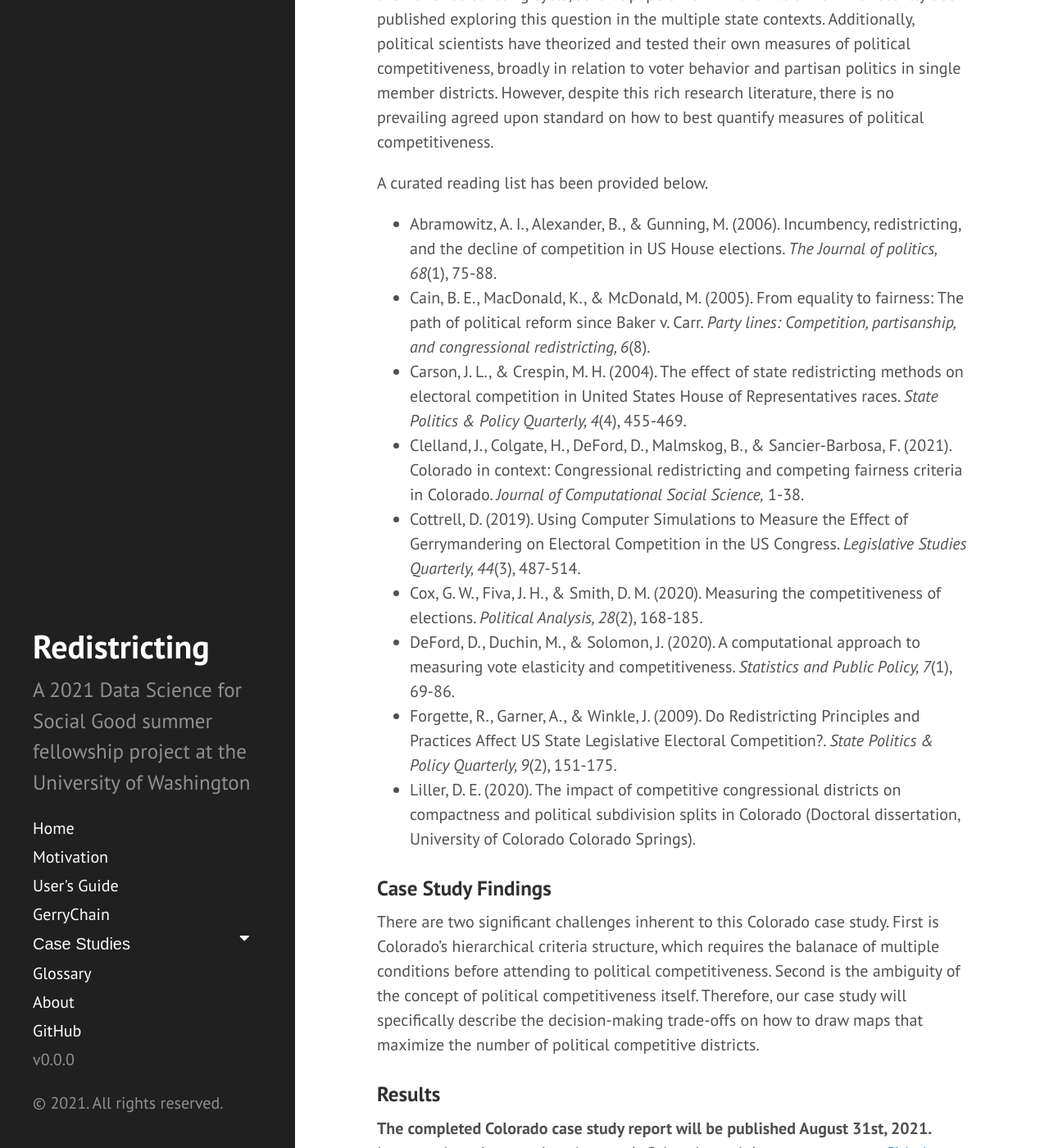
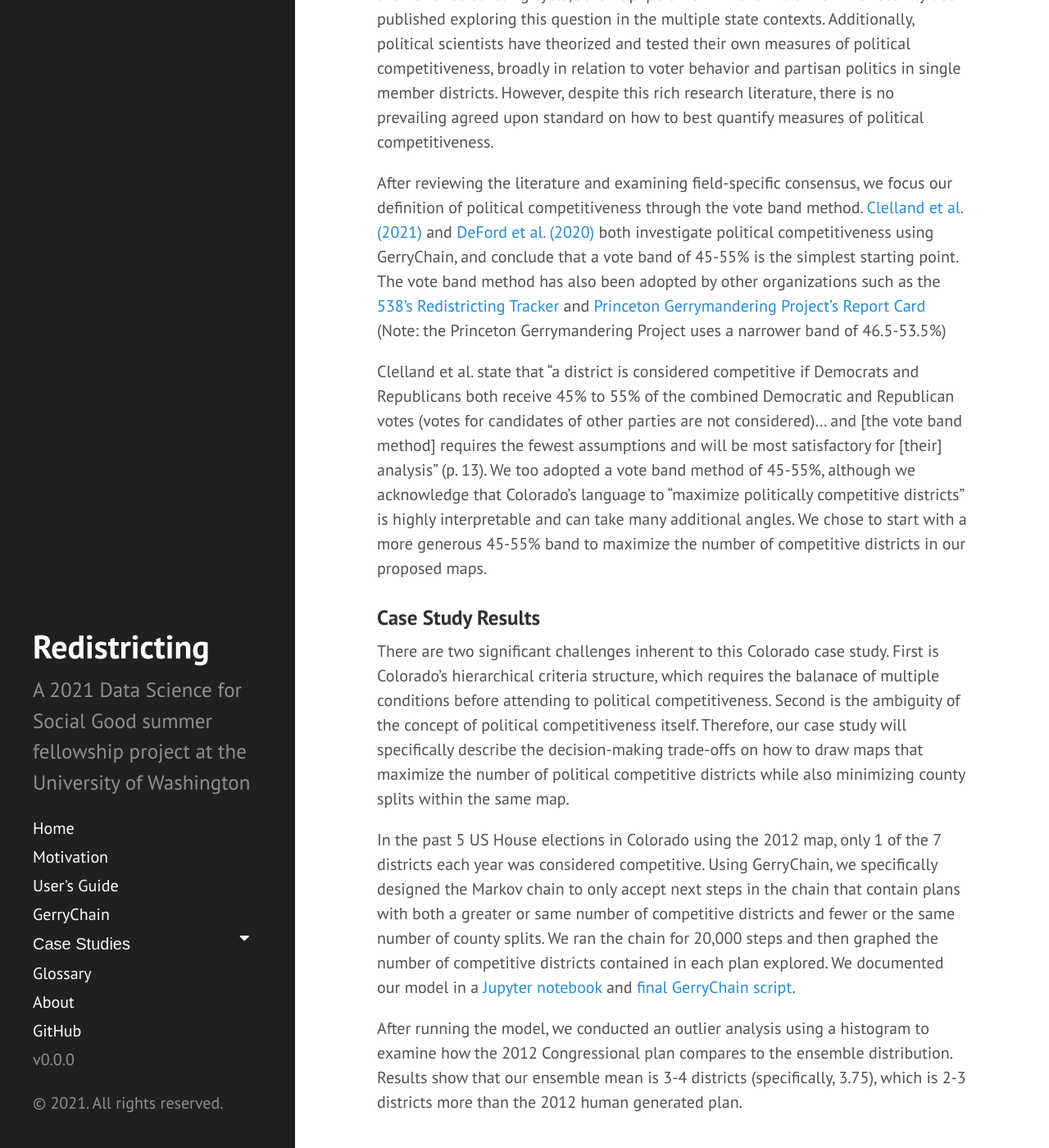
Before and after one commit to uwescience/DSSG2021-redistricting-website, a Jekyll site: the page built from colorado.md, in a window 1280 px wide and 1400 px high, scrolled down 1896 px. Shown: the whole window at 82% size. Built offline with Jekyll 4.4.1, drawn with Linux system fonts in a browser that asks for light colours; some of the changed text lies outside the part shown.

Commit message:
Update colorado.md

```diff
--- a/colorado.md
+++ b/colorado.md
@@ -7,9 +7,9 @@ title: Colorado
 
 ### Focus
 
-New state-specific requirements have emerged for the 2020 redistricting cycle that require additional examination before real-world application. In particular, in 2018 Colorado voters approved Amendment Y to add new language to the state constitution that requires the consideration of political competitiveness in the redrawing of Congressional district maps.
+New state-specific requirements have emerged for the 2020 redistricting cycle that require additional examination before real-world application. In 2018, Colorado voters approved [Amendment Y](https://leg.colorado.gov/sites/default/files/2018_english_final_for_internet_updated_language_73_0.pdf) which added new language to the state constitution that requires the consideration of political competitiveness in the redrawing of Congressional district maps.
 
-The goal of the following case study is to define and implement a measure of political competitiveness relevant for Colorado’s redistricting context. Part of this exercise will require  engagement with political redistricting and voting behavior literatures, and to wrestle with differing views on how to quantify political competitiveness. The use of GerryChain allows us to generate an ensemble of potential maps that are constrainted by the state's unique redistricting criteria and political geography.
+The goal of the following case study is to define and implement a measure of political competitiveness relevant for Colorado’s redistricting context. Part of this exercise will require us to wrestle with differing views on how to quantify political competitiveness. We add a layer of complexity by also prioritizing the minimization of county splits in all proposed plans to illustrate the way decision-making trade-offs operate within redistricting rules. The use of GerryChain allows us to generate an ensemble of potential maps that are constrainted by the state's unique redistricting criteria and political geography.
 
 ### State Context
 
@@ -17,28 +17,30 @@ Colorado’s requirements for the redistricting of Congressional districts is es
 
 <center><img src="{{ site.url }}{{ site.baseurl }}/assets/img/co_criteria.png" width="50%" height="50%"></center>
 
-The application of political competitiveness is especially challenging under this hierarchical criteria structure. That is, not every criterion is treated the same. In fact, the most important level of the criteria outlines proposed maps must include equal population, compliance with the Voting Rights Act of 1965, and for all districts to be contiguous. After this first level of criteria is achieved, then maps should preserve whole communities of interest, preserve whole political subdivisions (e.g., county and/or town boundaries), and to keep districts compact. Only after these previous six requirements are satisfied does the redistricting commission consider political competitiveness.
+The application of political competitiveness is especially challenging under this hierarchical criteria structure. That is, not every criterion is treated the same. In fact, the most important level of the criteria outlines proposed maps must include equal population, compliance with the Voting Rights Act of 1965, and for all districts to be contiguous. After this first level of criteria is achieved, then maps should preserve whole communities of interest, preserve whole political subdivisions (e.g., county lines), and to keep districts compact. Only after these previous six requirements are satisfied does the redistricting commission consider political competitiveness.
 
 ### Political Competitiveness
 
 Political competitiveness can be examined through two distinct bodies of work. Since the inclusion of the political competitiveness language will be relevant for the 2020 redistricting cycle, several papers from mathematicians have recently been published exploring this question in the multiple state contexts. Additionally, political scientists have theorized and tested their own measures of political competitiveness, broadly in relation to voter behavior and partisan politics in single member districts. However, despite this rich research literature, there is no prevailing agreed upon standard on how to best quantify measures of political competitiveness.
 
-A curated reading list has been provided below.
+After reviewing the literature and examining field-specific consensus, we focus our definition of political competitiveness through the vote band method. [Clelland et al. (2021)](https://arxiv.org/pdf/2011.06049.pdf) and [DeFord et al. (2020)](https://www.tandfonline.com/doi/pdf/10.1080/2330443X.2020.1777915) both investigate political competitiveness using GerryChain, and conclude that a vote band of 45-55% is the simplest starting point. The vote band method has also been adopted by other organizations such as the [538’s Redistricting Tracker](https://fivethirtyeight.com/features/how-fivethirtyeights-redistricting-tracker-works/) and [Princeton Gerrymandering Project’s Report Card](https://gerrymander.princeton.edu/redistricting-report-card/) (Note: the Princeton Gerrymandering Project uses a narrower band of 46.5-53.5%)
 
-- Abramowitz, A. I., Alexander, B., & Gunning, M. (2006). Incumbency, redistricting, and the decline of competition in US House elections. *The Journal of politics, 68*(1), 75-88.
-- Cain, B. E., MacDonald, K., & McDonald, M. (2005). From equality to fairness: The path of political reform since Baker v. Carr. *Party lines: Competition, partisanship, and congressional redistricting, 6*(8).
-- Carson, J. L., & Crespin, M. H. (2004). The effect of state redistricting methods on electoral competition in United States House of Representatives races. *State Politics & Policy Quarterly, 4*(4), 455-469.
-- Clelland, J., Colgate, H., DeFord, D., Malmskog, B., & Sancier-Barbosa, F. (2021). Colorado in context: Congressional redistricting and competing fairness criteria in Colorado. *Journal of Computational Social Science,* 1-38.
-- Cottrell, D. (2019). Using Computer Simulations to Measure the Effect of Gerrymandering on Electoral Competition in the US Congress. *Legislative Studies Quarterly, 44*(3), 487-514.
-- Cox, G. W., Fiva, J. H., & Smith, D. M. (2020). Measuring the competitiveness of elections. *Political Analysis, 28*(2), 168-185.
-- DeFord, D., Duchin, M., & Solomon, J. (2020). A computational approach to measuring vote elasticity and competitiveness. *Statistics and Public Policy, 7*(1), 69-86.
-- Forgette, R., Garner, A., & Winkle, J. (2009). Do Redistricting Principles and Practices Affect US State Legislative Electoral Competition?. *State Politics & Policy Quarterly, 9*(2), 151-175.
-- Liller, D. E. (2020). The impact of competitive congressional districts on compactness and political subdivision splits in Colorado (Doctoral dissertation, University of Colorado Colorado Springs).
+Clelland et al. state that “a district is considered competitive if Democrats and Republicans both receive 45% to 55% of the combined Democratic and Republican votes (votes for candidates of other parties are not considered)... and [the vote band method] requires the fewest assumptions and will be most satisfactory for [their] analysis” (p. 13). We too adopted a vote band method of 45-55%, although we acknowledge that Colorado’s language to “maximize politically competitive districts” is highly interpretable and can take many additional angles. We chose to start with a more generous 45-55% band to maximize the number of competitive districts in our proposed maps.
 
-### Case Study Findings
+### Case Study Results
 
-There are two significant challenges inherent to this Colorado case study. First is Colorado's hierarchical criteria structure, which requires the balanace of multiple conditions before attending to political competitiveness. Second is the ambiguity of the concept of political competitiveness itself. Therefore, our case study will specifically describe the decision-making trade-offs on how to draw maps that maximize the number of political competitive districts.
+There are two significant challenges inherent to this Colorado case study. First is Colorado's hierarchical criteria structure, which requires the balanace of multiple conditions before attending to political competitiveness. Second is the ambiguity of the concept of political competitiveness itself. Therefore, our case study will specifically describe the decision-making trade-offs on how to draw maps that maximize the number of political competitive districts while also minimizing county splits within the same map.
 
-### Results
+In the past 5 US House elections in Colorado using the 2012 map, only 1 of the 7 districts each year was considered competitive. Using GerryChain, we  specifically designed the Markov chain to only accept next steps in the chain that contain plans with both a greater or same number of competitive districts and fewer or the same number of county splits. We ran the chain for 20,000 steps and then graphed the number of competitive districts contained in each plan explored. We documented our model in a [Jupyter notebook](https://github.com/uwescience/dssg2021-redistricting/blob/main/Colorado/02_CO_EDA_Modeling_Decisions.ipynb) and [final GerryChain script](https://github.com/uwescience/dssg2021-redistricting/blob/main/Colorado/03_CO_gerrychain.py).
 
-<b>The completed Colorado case study report will be published August 31st, 2021.</b> Interested parties can view the team's Colorado work-in-progress on our [Github repository](https://github.com/uwescience/dssg2021-redistricting).
+After running the model, we conducted an outlier analysis using a histogram to examine how the 2012 Congressional plan compares to the ensemble distribution. Results show that our ensemble mean is 3-4 districts (specifically, 3.75), which is 2-3 districts more than the 2012 human generated plan.
+
+<center><img src="{{ site.url }}{{ site.baseurl }}/assets/img/co_recom_comps.png"></center>
+
+However, we also found that our neutral ensemble did not generate proposed plans that met the number of county splits in the 2012 enacted plan. The Colorado 2012 human generated map only split 7 counties, when our ensemble mean is 15 county splits. This is even with a county-aware ReCom proposal and an acceptance function with a county split condition. This illustrates the complexity that emerges when using ensemble analysis and computational tools to translate legal rules for redistricting. While the 2012 enacted plan was able to minimize county splits to a degree that our ensemble did not, the same plan did not maximize politically competitive districts to the degree our ensemble did.
+
+<center><img src="{{ site.url }}{{ site.baseurl }}/assets/img/co_recom_splits.png"></center>
+
+### Conclusion
+
+Our takeaway from this analysis is that any Colorado Congressional district proposed plan only containing 1 competitive district can be considered an outlier within the universe of potential plans, and that Colorado map drawers can aim to design maps that have up to 4 competitive US congressional districts. However, balancing this condition with other redistricting rules requires trade-offs – that is, it may not be possible to maintain minimal county splits as seen in previous maps while maximizing politically competitive districts. Modeling requires human judgement and in-depth understanding of state-specific priorities, and our Colorado case study outlines a decision-making process that GerryChain users should consider as part of the process. Additionally, we wish to highlight the important nuanced discussion and debate on the value of political competitiveness (see, [Deford et al., 2020](https://www.tandfonline.com/doi/pdf/10.1080/2330443X.2020.17779150)) as a metric to enshrine into redistricting legal rules. Our analysis here provides one approach on how to apply this analysis in GerryChain, but the trade-offs that come with optimizing political competitive measures come at the expense of other important rules and measures of interest.
```
